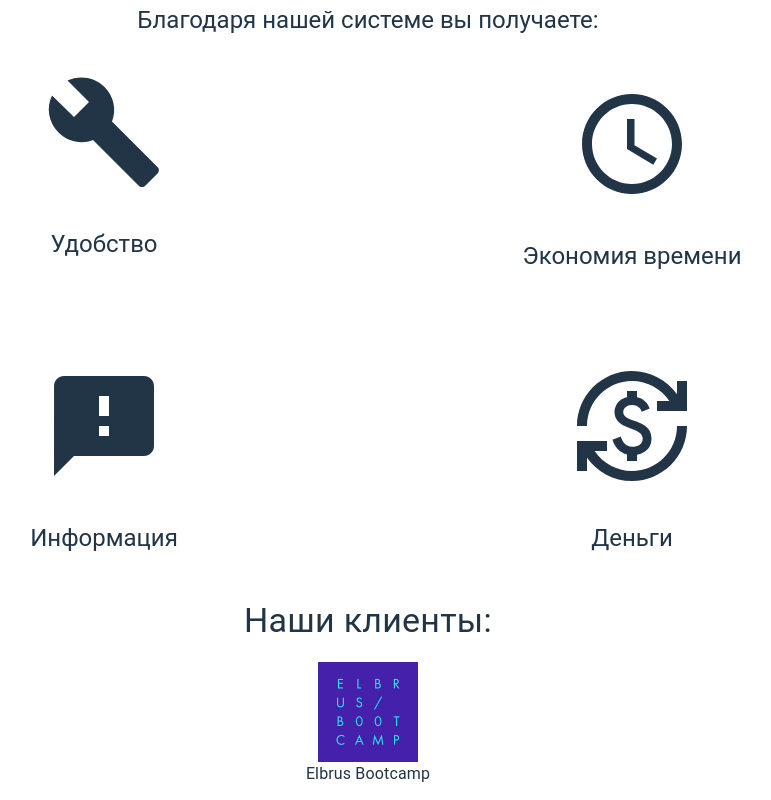
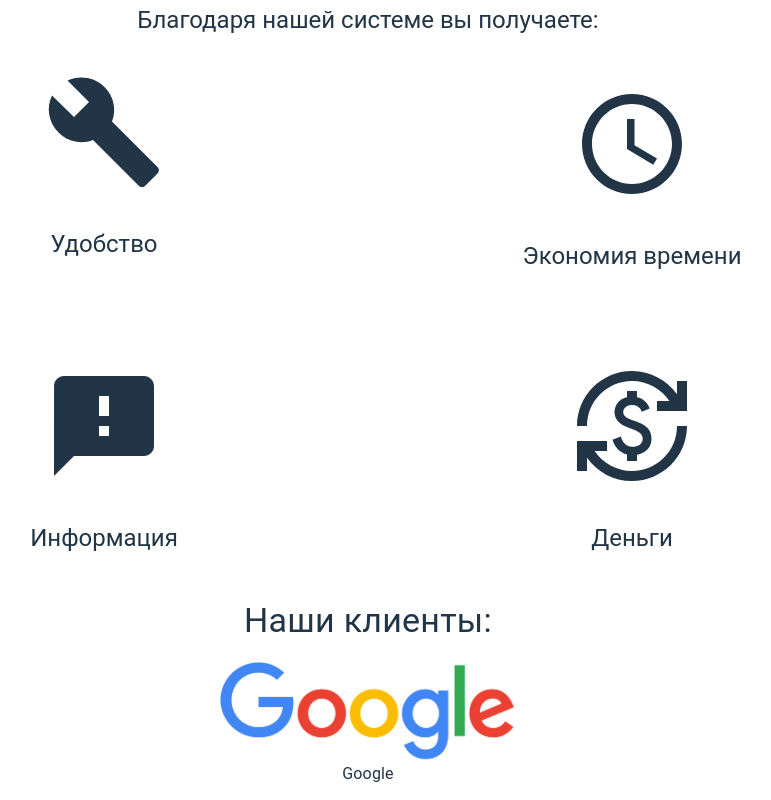
Before and after one commit to imagine2509/my-office-app, a React (Vite) app in the folder client/: page / in a window 1280 px wide. Shown: the part 763-1563 px from the top of the page, without its empty margins (272-1043 px from the left). Built offline with nearby package versions, Linux system fonts and the light colour scheme; no server answers.

Commit message:
minor fix

```diff
--- a/client/src/components/pages/MainPage/DescriptionBlock/OurClients.tsx
+++ b/client/src/components/pages/MainPage/DescriptionBlock/OurClients.tsx
@@ -6,9 +6,7 @@ type Client = {
   name: string
 }
 
-const clients: Client[] = [
-  { logo: '/img/elbrus-logo.png', name: 'Elbrus Bootcamp' },
-]
+const clients: Client[] = [{ logo: '/img/google_logo.png', name: 'Google' }]
 
 const OurClients = () => {
   return (
--- a/client/src/components/pages/MainPage/DescriptionBlock/description.style.module.scss
+++ b/client/src/components/pages/MainPage/DescriptionBlock/description.style.module.scss
@@ -71,7 +71,6 @@
 
   .clientLogo {
     height: 100px;
-    width: 100px;
   }
 }
 
```
Also changed, not shown: client/public/img/elbrus-logo.png (deleted), client/public/img/google_logo.png (added).
